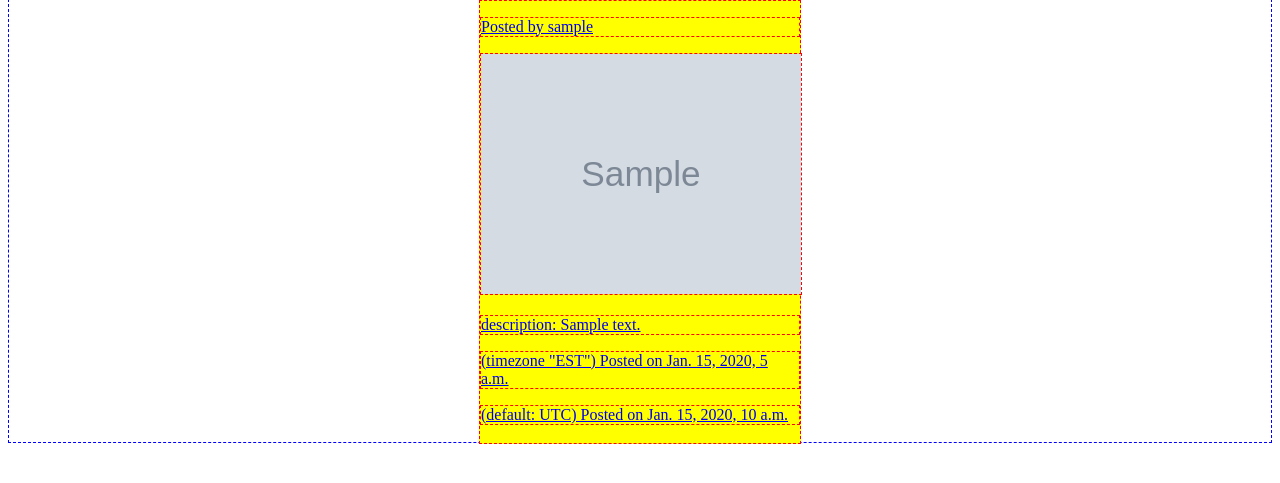
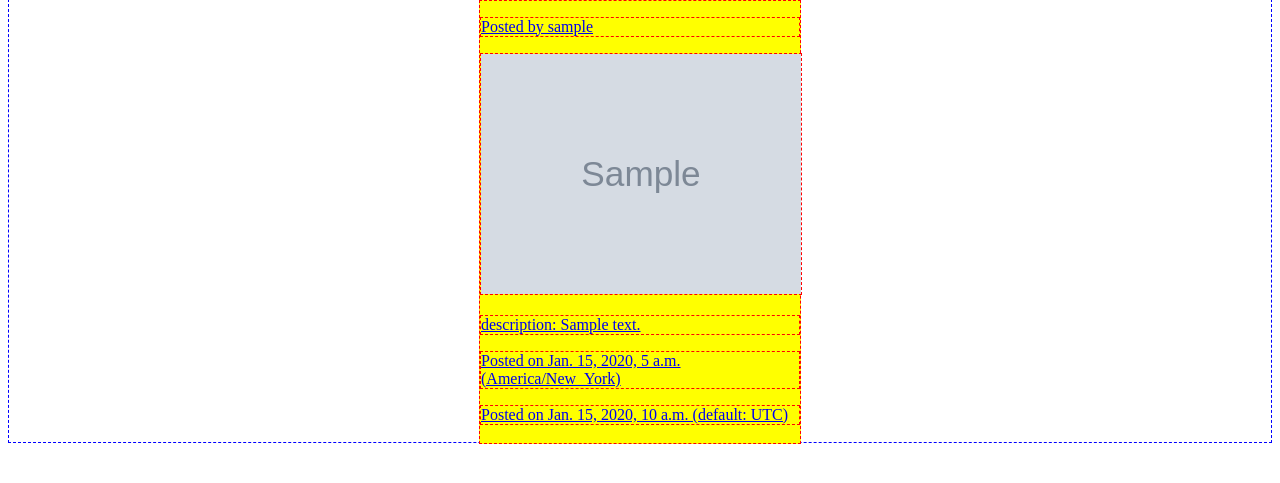
Before and after one commit to jordbort/capstone-glitch_generator, a Django app: page / in a window 1280 px wide. Shown: the part 153-636 px from the top of the page. Run offline with Django 4.2, Linux system fonts and the light colour scheme; tables that the repository leaves empty hold one stand-in row (values such as "Sample post"); grey boxes marked "Sample" are stand-in pictures.

Commit message:
Adding timezone placeholder

```diff
--- a/main_app/templates/post_index.html
+++ b/main_app/templates/post_index.html
@@ -19,11 +19,11 @@
             <img src={{post.image_url}} class="debug" />
             <p class="debug">description: {{post.description}}</p>
 
-            {% timezone "EST" %}
-            <p class="debug">(timezone "EST") Posted on {{post.created_at}}</p>
+            {% timezone change_to_profile_timezone %}
+            <p class="debug">Posted on {{post.created_at}} ({{change_to_profile_timezone}})</p>
             {% endtimezone %}
 
-            <p class="debug">(default: UTC) Posted on {{post.created_at}}</p>
+            <p class="debug">Posted on {{post.created_at}} (default: UTC)</p>
         </div>
     </a>
     {% empty %}
--- a/main_app/views.py
+++ b/main_app/views.py
@@ -22,6 +22,7 @@ class Home(TemplateView):
 
     def get_context_data(self, **kwargs):
         context = super().get_context_data(**kwargs)
+        context['change_to_profile_timezone'] = 'America/New_York'
         context['posts'] = Post.objects.all()
         current_user = self.request.user
         if current_user.is_authenticated:
```
